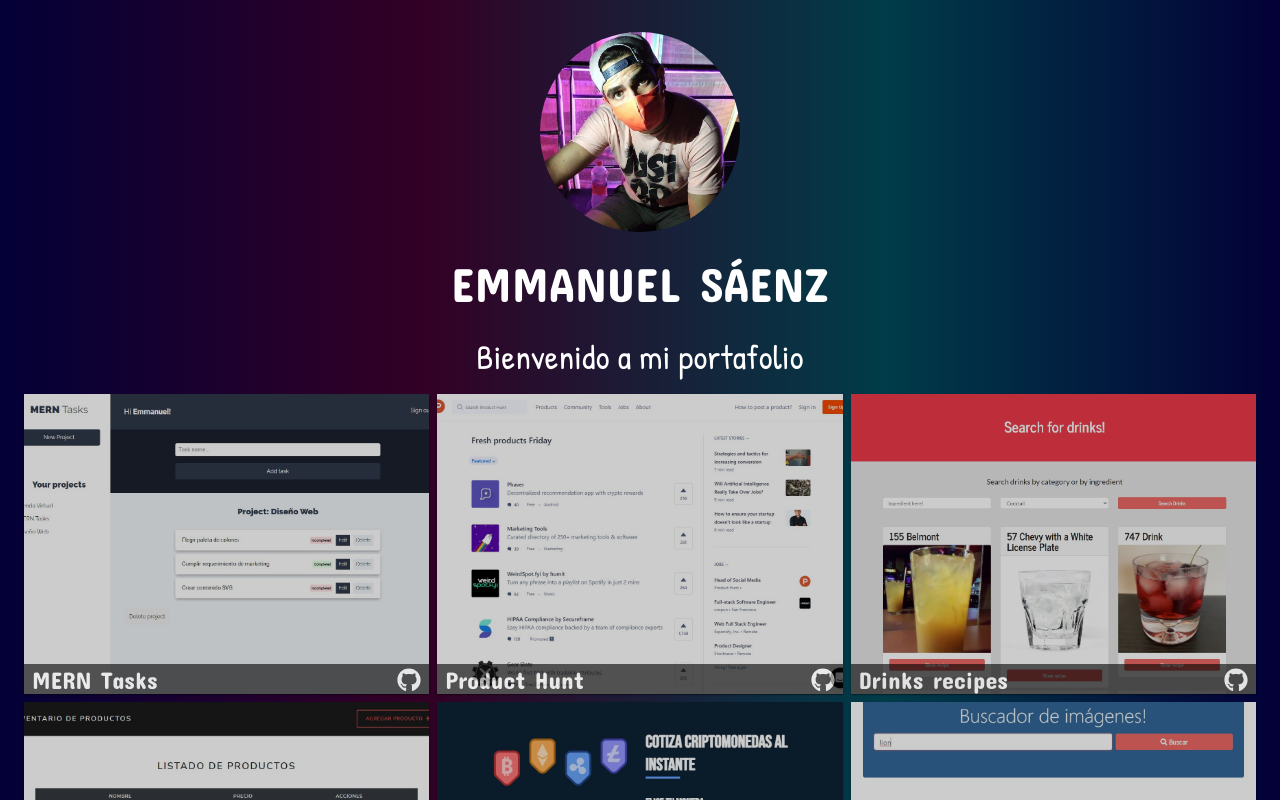
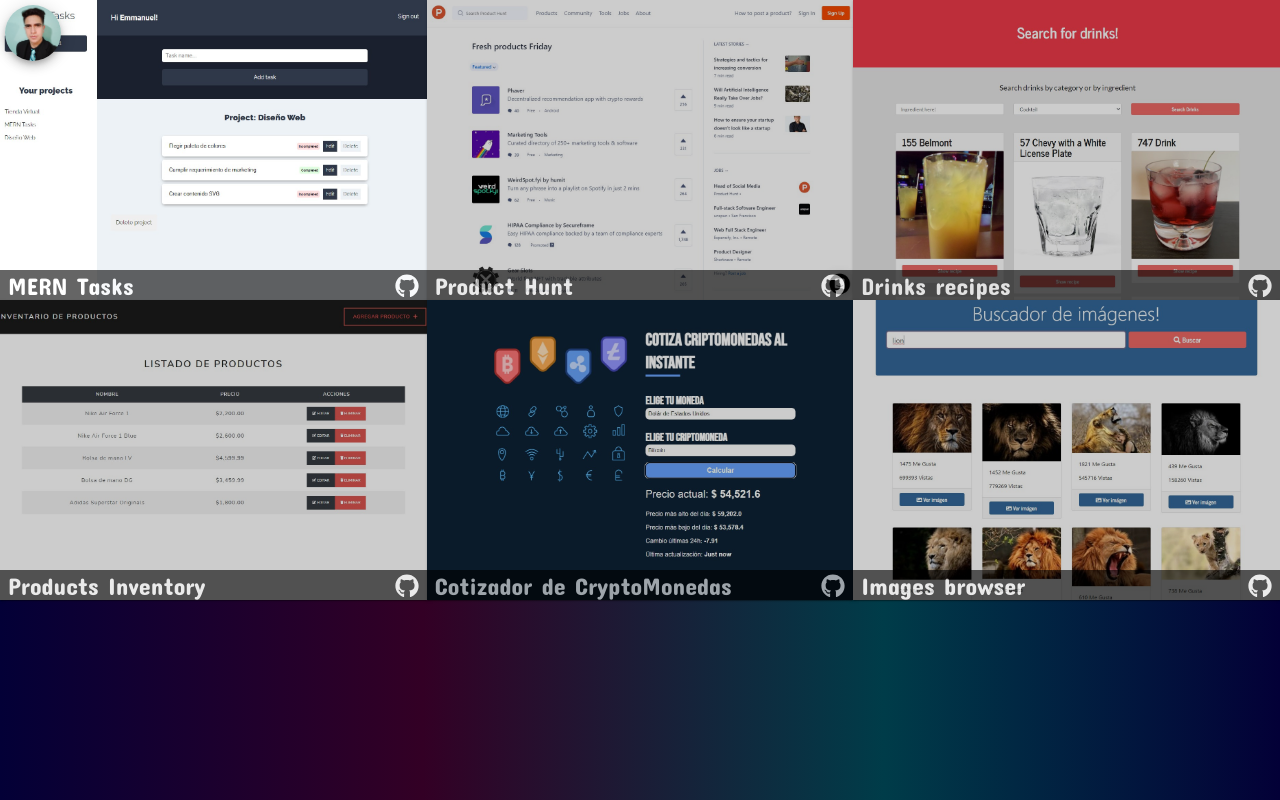
Before and after one commit to EnefSaenz/Portfolio, a Next.js app: page / in a window 1280 px wide. Shown: the top 800 px of the page. Built offline with nearby package versions, Linux system fonts and the light colour scheme.

Commit message:
Cambios actualizados al 29/11/2021

```diff
--- a/components/About.js
+++ b/components/About.js
@@ -1,43 +1,46 @@
 import React from "react";
-import { Avatar, Stack, Typography } from "@mui/material";
+import { Avatar, Stack, Typography, Divider } from "@mui/material";
 import { teal } from "@mui/material/colors";
+import TimeLine from "./TimeLine";
 
 const About = () => {
   return (
+    <>
       <Stack
         justifyContent="center"
         alignItems="center"
-      spacing={3}
-      sx={{ p: 2 }}
+        spacing={2}
+        sx={{ p: 1 }}
       >
         <Avatar
           alt="Emmanuel Sáenz"
           src="/static/img/avatar.jpg"
-        sx={{ width: 200, height: 200, bgcolor: teal[700], fontSize: 72 }}
+          sx={{ width: 100, height: 100, bgcolor: teal[700], fontSize: 36 }}
         >
           ES
         </Avatar>
 
         <Typography
-        variant="h3"
+          variant="h5"
           gutterBottom
           component="div"
-        color="white"
           sx={{ textTransform: "uppercase", fontFamily: "Concert One" }}
         >
           Emmanuel Sáenz
         </Typography>
 
         <Typography
-        variant="h4"
+          variant="h6"
           gutterBottom
           component="div"
-        color="white"
           sx={{ fontFamily: "Patrick Hand" }}
         >
           Bienvenido a mi portafolio
         </Typography>
       </Stack>
+      <Divider />
+      <TimeLine />
+    </>
   );
 };
 
--- a/components/Project.js
+++ b/components/Project.js
@@ -1,19 +1,12 @@
 import React from "react";
-import styled from "styled-components";
 import { FontAwesomeIcon } from "@fortawesome/react-fontawesome";
 import { Grid, Card, CardMedia, Typography, Stack, Link } from "@mui/material";
-
-const StyledStack = styled(Stack)`
-  position: absolute;
-  right: 5px;
-  top: 0;
-`;
 
 const Project = ({ project }) => {
   const { name, url, img, urlGit } = project;
 
   return (
-    <Grid item xs={12} sm={6} md={4}>
+    <Grid item xs={12} sm={6} md={4} lg={4}>
       <Card
         sx={{
           height: 300,
--- /dev/null
+++ b/components/TimeLine.js
@@ -0,0 +1,94 @@
+import React from "react";
+import Timeline from "@mui/lab/Timeline";
+import TimelineItem from "@mui/lab/TimelineItem";
+import TimelineSeparator from "@mui/lab/TimelineSeparator";
+import TimelineConnector from "@mui/lab/TimelineConnector";
+import TimelineContent from "@mui/lab/TimelineContent";
+import TimelineOppositeContent from "@mui/lab/TimelineOppositeContent";
+import TimelineDot from "@mui/lab/TimelineDot";
+import Typography from "@mui/material/Typography";
+import { FontAwesomeIcon } from "@fortawesome/react-fontawesome";
+
+const TimeLine = () => {
+  return (
+    <Timeline position="alternate">
+      <TimelineItem>
+        <TimelineOppositeContent
+          sx={{ m: "auto 0" }}
+          align="right"
+          variant="body2"
+          color="text.secondary"
+        >
+          9:30 am
+        </TimelineOppositeContent>
+        <TimelineSeparator>
+          <TimelineConnector />
+          <TimelineDot>
+            <FontAwesomeIcon icon={["fas", "utensils"]} />
+          </TimelineDot>
+          <TimelineConnector />
+        </TimelineSeparator>
+        <TimelineContent sx={{ py: "12px", px: 2 }}>
+          <Typography variant="h6" component="span">
+            Eat
+          </Typography>
+          <Typography>Because you need strength</Typography>
+        </TimelineContent>
+      </TimelineItem>
+      <TimelineItem>
+        <TimelineOppositeContent
+          sx={{ m: "auto 0" }}
+          variant="body2"
+          color="text.secondary"
+        >
+          10:00 am
+        </TimelineOppositeContent>
+        <TimelineSeparator>
+          <TimelineConnector />
+          <TimelineDot color="primary">
+            <FontAwesomeIcon icon={["fas", "laptop-code"]} />
+          </TimelineDot>
+          <TimelineConnector />
+        </TimelineSeparator>
+        <TimelineContent sx={{ py: "12px", px: 2 }}>
+          <Typography variant="h6" component="span">
+            Code
+          </Typography>
+          <Typography>Because it&apos;s awesome!</Typography>
+        </TimelineContent>
+      </TimelineItem>
+      <TimelineItem>
+        <TimelineSeparator>
+          <TimelineConnector />
+          <TimelineDot color="primary" variant="outlined">
+            <FontAwesomeIcon icon={["fas", "bed"]} />
+          </TimelineDot>
+          <TimelineConnector sx={{ bgcolor: "secondary.main" }} />
+        </TimelineSeparator>
+        <TimelineContent sx={{ py: "12px", px: 2 }}>
+          <Typography variant="h6" component="span">
+            Sleep
+          </Typography>
+          <Typography>Because you need rest</Typography>
+        </TimelineContent>
+      </TimelineItem>
+      <TimelineItem>
+        <TimelineSeparator>
+          <TimelineConnector sx={{ bgcolor: "secondary.main" }} />
+          <TimelineDot color="secondary">
+            <FontAwesomeIcon icon={["fas", "retweet"]} />
+          </TimelineDot>
+          <TimelineConnector />
+        </TimelineSeparator>
+        <TimelineContent sx={{ py: "12px", px: 2 }}>
+          <Typography variant="h6" component="span">
+            Repeat
+          </Typography>
+          <Typography>Because this is the life you love!</Typography>
+        </TimelineContent>
+      </TimelineItem>
+    </Timeline>
+  );
+};
+
+export default TimeLine;
--- a/package.json
+++ b/package.json
@@ -14,11 +14,11 @@
     "@fortawesome/free-brands-svg-icons": "^5.15.4",
     "@fortawesome/free-solid-svg-icons": "^5.15.4",
     "@fortawesome/react-fontawesome": "^0.1.16",
+    "@mui/lab": "^5.0.0-alpha.57",
     "@mui/material": "^5.2.1",
     "next": "12.0.4",
     "react": "17.0.2",
-    "react-dom": "17.0.2",
-    "styled-components": "^5.3.3"
+    "react-dom": "17.0.2"
   },
   "devDependencies": {
     "eslint": "7.32.0",
--- a/pages/index.js
+++ b/pages/index.js
@@ -1,9 +1,24 @@
-import { Container, Grid } from "@mui/material";
+import React, { useState } from "react";
+
+import {
+  Container,
+  Grid,
+  Fab,
+  Avatar,
+  Drawer,
+  Divider,
+  IconButton,
+  Tooltip,
+  Zoom,
+} from "@mui/material";
+import { styled, useTheme } from "@mui/material/styles";
+import { teal } from "@mui/material/colors";
+import { FontAwesomeIcon } from "@fortawesome/react-fontawesome";
+
+import Layout from "../components/Layout";
 import About from "../components/About";
-import Layout from "../components/Layout";
 import Project from "../components/Project";
 
-export default function Home() {
 const projects = [
   {
     id: 1,
@@ -49,15 +64,135 @@
   },
 ];
 
+const Main = styled("main", { shouldForwardProp: (prop) => prop !== "open" })(
+  ({ theme, open }) => ({
+    flexGrow: 1,
+    padding: 0,
+    transition: theme.transitions.create("margin", {
+      easing: theme.transitions.easing.sharp,
+      duration: theme.transitions.duration.leavingScreen,
+    }),
+    marginLeft: 0,
+    ...(open && {
+      transition: theme.transitions.create("margin", {
+        easing: theme.transitions.easing.easeOut,
+        duration: theme.transitions.duration.enteringScreen,
+      }),
+      marginLeft: "100%",
+      "@media (min-width: 900px)": {
+        marginLeft: "30%",
+      },
+    }),
+  })
+);
+
+const DrawerHeader = styled("div")(({ theme }) => ({
+  display: "flex",
+  alignItems: "center",
+  padding: theme.spacing(0, 1),
+  // necessary for content to be below app bar
+  ...theme.mixins.toolbar,
+  justifyContent: "flex-end",
+}));
+
+export default function Home() {
+  const [open, setOpen] = useState(false);
+
+  const handleDrawerOpen = () => {
+    setOpen(true);
+  };
+
+  const handleDrawerClose = () => {
+    setOpen(false);
+  };
+
   return (
     <Layout>
-      <Container maxWidth={false} sx={{ paddingY: 2, paddingX: 0 }}>
+      <Container
+        maxWidth={false}
+        sx={{
+          padding: 0,
+          "@media (min-width: 600px)": {
+            paddingX: 0,
+          },
+        }}
+      >
+        <Tooltip
+          TransitionComponent={Zoom}
+          title="About"
+          placement="right"
+          arrow
+        >
+          <Fab
+            aria-label="add"
+            sx={{
+              position: "absolute",
+              left: 5,
+              top: 5,
+              zIndex: 1001,
+              bgcolor: "transparent",
+            }}
+            onClick={handleDrawerOpen}
+          >
+            <Avatar
+              alt="Emmanuel Sáenz"
+              src="/static/img/avatar.jpg"
+              sx={{
+                width: "100%",
+                height: "100%",
+                bgcolor: "transparent",
+                fontSize: 58,
+                color: teal[700],
+                filter: "brightness(95%)",
+                "&:hover": {
+                  filter: "brightness(100%)",
+                },
+              }}
+            >
+              <FontAwesomeIcon icon={["fas", "chevron-circle-right"]} />
+            </Avatar>
+          </Fab>
+        </Tooltip>
+
+        <Drawer
+          sx={{
+            width: "100%",
+            flexShrink: 0,
+            "& .MuiDrawer-paper": {
+              width: "inherit",
+              boxSizing: "border-box",
+            },
+            "@media (min-width: 900px)": {
+              width: "30%",
+            },
+          }}
+          variant="persistent"
+          anchor="left"
+          open={open}
+        >
+          <DrawerHeader>
+            About me!
+            <IconButton
+              onClick={handleDrawerClose}
+              sx={{ color: teal[700], fontSize: 36 }}
+            >
+              <FontAwesomeIcon icon={["fas", "chevron-circle-left"]} />
+            </IconButton>
+          </DrawerHeader>
           <About />
-        <Grid container spacing={1} sx={{ marginBottom: 5 }}>
+        </Drawer>
+        <Main open={open}>
+          <Grid
+            container
+            spacing={0}
+            sx={{ marginBottom: 5 }}
+            columns={open && { md: 4, lg: 8 }}
+          >
             {projects.map((project) => (
               <Project key={project.id} project={project} />
             ))}
           </Grid>
+        </Main>
       </Container>
     </Layout>
   );
```
Also changed, not shown: public/static/img/avatar.jpg, 1 other file (tests, documents, lock files or other folders). Lines whose indentation alone changed are shown as unchanged.
